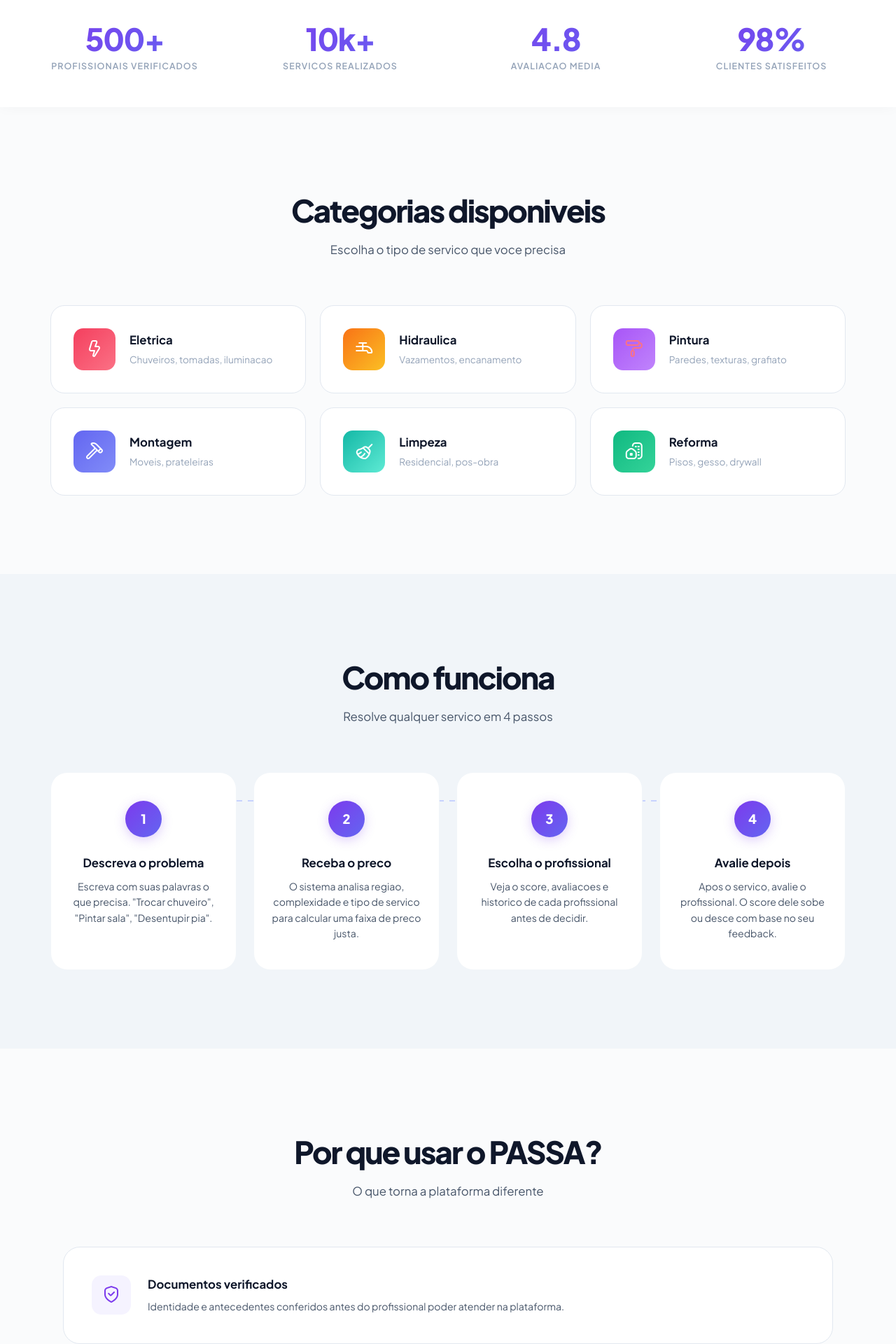
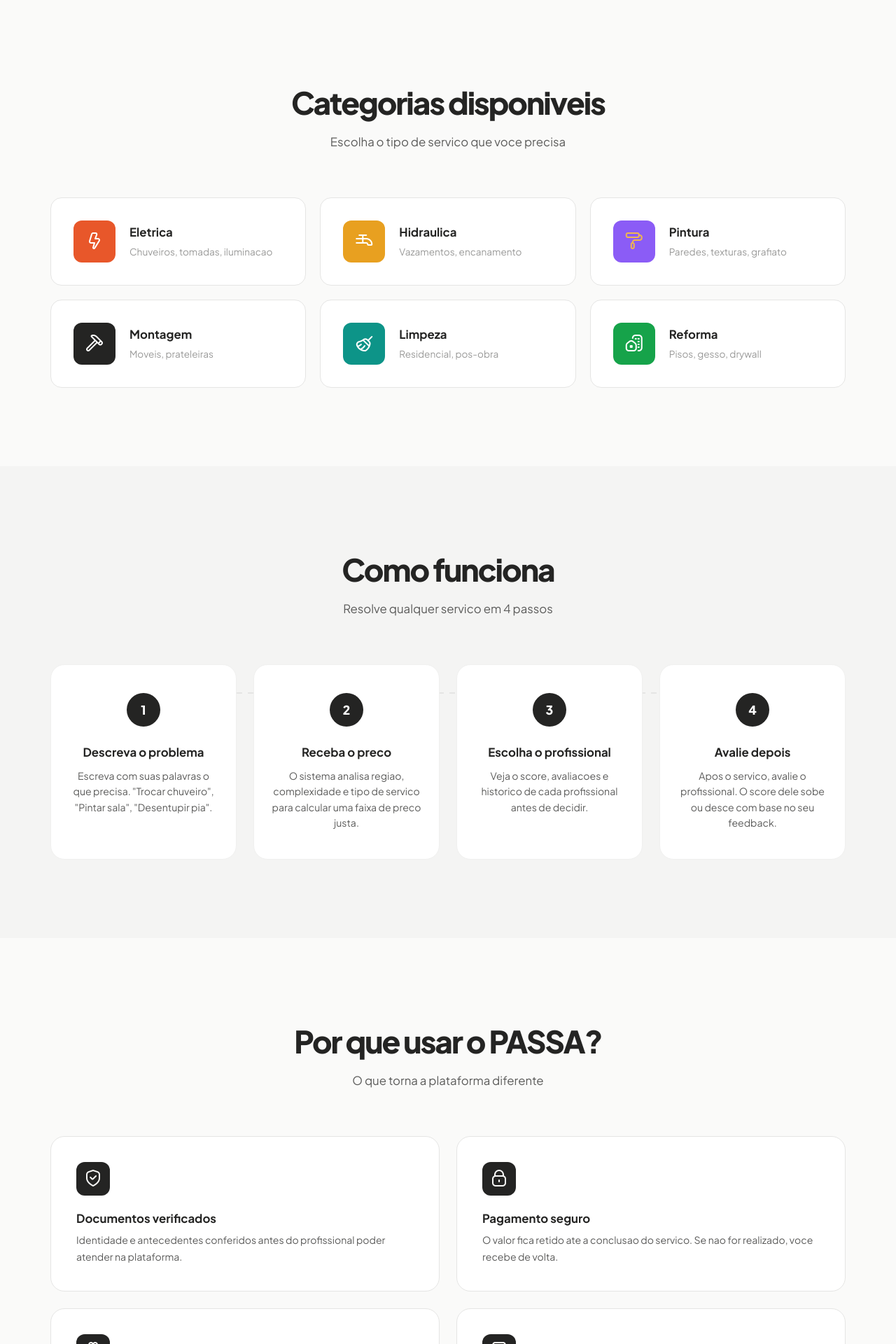
Before and after one commit to Xlonenzo/proscore, a FastAPI app: page / in a window 1280 px wide. Shown: the part 794-2714 px from the top of the page at 70% size. Run offline with FastAPI, Linux system fonts and the light colour scheme.

Commit message:
feat: rebrand with logo identity - video hero, new color palette
- New palette from logo #242423: charcoal primary, amber CTA (#E8A020)
- Hero section with dual 4K video background crossfading every 8s
- Dark overlay matching brand identity
- Media folder served via FastAPI mount
- Icons and logo assets added
- All violet/purple references replaced with brand colors
- Git LFS for video files

Co-Authored-By: Claude Opus 4.6 <noreply@anthropic.com>

```diff
--- a/app.py
+++ b/app.py
@@ -34,6 +34,7 @@ app.add_middleware(
 
 # Static files & templates
 app.mount("/static", StaticFiles(directory="frontend/static"), name="static")
+app.mount("/media", StaticFiles(directory="media"), name="media")
 templates = Jinja2Templates(directory="frontend/templates")
 
 # API routes
--- a/frontend/static/css/style.css
+++ b/frontend/static/css/style.css
@@ -1,37 +1,37 @@
 /* ============================
-   PASSA - Design System v6
+   PASSA - Design System v9
    Passa que resolve
-   Premium Service Platform
+   Brand Identity: #242423
    ============================ */
 
 /* ====== DESIGN TOKENS ====== */
 
 :root {
-    /* Primary - Modern Violet */
-    --primary: #7C3AED;
-    --primary-dark: #5B21B6;
-    --primary-light: #A78BFA;
-    --primary-bg: #F5F3FF;
-
-    /* CTA - Warm Rose */
-    --cta: #F43F5E;
-    --cta-dark: #E11D48;
-    --cta-light: #FB7185;
-    --cta-bg: #FFF1F2;
-
-    /* Accent - Indigo */
-    --accent: #6366F1;
-    --accent-light: #818CF8;
-    --accent-bg: #EEF2FF;
-    --accent-soft: #C7D2FE;
+    /* Primary - Brand Charcoal (from logo) */
+    --primary: #242423;
+    --primary-dark: #1A1A19;
+    --primary-light: #3D3D3C;
+    --primary-bg: #F4F4F3;
+
+    /* CTA - Warm Amber (energy, action) */
+    --cta: #E8A020;
+    --cta-dark: #D4911A;
+    --cta-light: #F0B84D;
+    --cta-bg: #FFF9EB;
+
+    /* Accent - Cool Slate */
+    --accent: #4A4A49;
+    --accent-light: #6B6B6A;
+    --accent-bg: #F4F4F3;
+    --accent-soft: #D4D4D3;
 
     /* Emerald for trust/verified */
     --emerald: #10B981;
     --emerald-bg: #ECFDF5;
 
     /* Amber for warmth */
-    --amber: #F59E0B;
-    --amber-bg: #FFFBEB;
+    --amber: #E8A020;
+    --amber-bg: #FFF9EB;
 
     /* Semantic */
     --success: #10B981;
@@ -41,43 +41,43 @@
     --warning-bg: #FFFBEB;
     --danger: #EF4444;
     --danger-bg: #FEF2F2;
-    --info: #6366F1;
-    --info-bg: #EEF2FF;
-
-    /* Neutrals */
-    --text-primary: #0F172A;
-    --text-secondary: #475569;
-    --text-muted: #94A3B8;
-    --border: #E2E8F0;
-    --border-light: #F1F5F9;
-    --bg: #FAFBFC;
-    --bg-alt: #F1F5F9;
+    --info: #4A4A49;
+    --info-bg: #F4F4F3;
+
+    /* Neutrals (warm tones matching logo) */
+    --text-primary: #242423;
+    --text-secondary: #5C5C5B;
+    --text-muted: #9A9A99;
+    --border: #E5E5E4;
+    --border-light: #F0F0EF;
+    --bg: #FAFAF9;
+    --bg-alt: #F4F4F3;
     --surface: #FFFFFF;
 
-    /* Shadows - refined for premium feel */
-    --shadow-xs: 0 1px 2px rgba(0,0,0,0.03);
-    --shadow-sm: 0 1px 3px rgba(0,0,0,0.05), 0 1px 2px rgba(0,0,0,0.03);
-    --shadow-md: 0 4px 6px -1px rgba(0,0,0,0.06), 0 2px 4px -2px rgba(0,0,0,0.04);
-    --shadow-lg: 0 10px 15px -3px rgba(0,0,0,0.07), 0 4px 6px -4px rgba(0,0,0,0.04);
-    --shadow-xl: 0 20px 25px -5px rgba(0,0,0,0.07), 0 8px 10px -6px rgba(0,0,0,0.03);
-    --shadow-hover: 0 20px 40px -8px rgba(124,58,237,0.18);
-    --shadow-glow: 0 0 40px rgba(124,58,237,0.12);
-    --shadow-purple-glow: 0 8px 32px rgba(124,58,237,0.2), 0 0 0 1px rgba(124,58,237,0.08);
-
-    /* Radii - larger for premium feel */
-    --radius-sm: 10px;
-    --radius: 14px;
-    --radius-lg: 20px;
-    --radius-xl: 24px;
-    --radius-2xl: 32px;
+    /* Shadows */
+    --shadow-xs: 0 1px 2px rgba(0,0,0,0.04);
+    --shadow-sm: 0 1px 3px rgba(0,0,0,0.06), 0 1px 2px rgba(0,0,0,0.04);
+    --shadow-md: 0 4px 8px -1px rgba(0,0,0,0.08), 0 2px 4px -2px rgba(0,0,0,0.04);
+    --shadow-lg: 0 12px 20px -4px rgba(0,0,0,0.08), 0 4px 8px -4px rgba(0,0,0,0.04);
+    --shadow-xl: 0 24px 32px -8px rgba(0,0,0,0.1), 0 8px 12px -6px rgba(0,0,0,0.04);
+    --shadow-hover: 0 20px 40px -8px rgba(36,36,35,0.15);
+    --shadow-glow: none;
+    --shadow-purple-glow: var(--shadow-lg);
+
+    /* Radii */
+    --radius-sm: 8px;
+    --radius: 12px;
+    --radius-lg: 16px;
+    --radius-xl: 20px;
+    --radius-2xl: 28px;
     --radius-full: 9999px;
 
-    /* Transitions - smoother */
+    /* Transitions */
     --ease: cubic-bezier(0.16, 1, 0.3, 1);
     --ease-out: cubic-bezier(0, 0, 0.2, 1);
     --duration: 200ms;
     --transition: var(--duration) var(--ease);
-    --transition-smooth: 0.4s cubic-bezier(0.16, 1, 0.3, 1);
+    --transition-smooth: 0.35s cubic-bezier(0.16, 1, 0.3, 1);
 
     /* Layout */
     --container: 1200px;
@@ -762,46 +748,6 @@ button:focus-visible, a:focus-visible, input:focus-visible, select:focus-visible
 
 /* ====== STATS COUNTER ====== */
 
-.stats-counter {
-    background: var(--surface);
-    box-shadow: 0 -1px 20px rgba(0,0,0,0.04);
-    padding: 3rem 2rem;
-    position: relative;
-    z-index: 2;
-}
-
-.stats-counter-grid {
-    display: grid;
-    grid-template-columns: repeat(4, 1fr);
-    gap: 2rem;
-    max-width: var(--container);
-    margin: 0 auto;
-}
-
-.stats-counter-item {
-    text-align: center;
-}
-
-.stats-counter-number {
-    font-family: var(--font-display);
-    font-size: 2.75rem;
-    font-weight: 800;
-    line-height: 1.1;
-    letter-spacing: -1.5px;
-    background: linear-gradient(135deg, var(--primary), var(--accent));
-    -webkit-background-clip: text;
-    -webkit-text-fill-color: transparent;
-    background-clip: text;
-}
-
-.stats-counter-label {
-    font-size: 0.78rem;
-    color: var(--text-muted);
-    text-transform: uppercase;
-    letter-spacing: 1px;
-    font-weight: 600;
-    margin-top: 0.35rem;
-}
 
 /* ====== CATEGORIES ====== */
 
@@ -878,13 +824,13 @@ button:focus-visible, a:focus-visible, input:focus-visible, select:focus-visible
     z-index: 1;
 }
 
-/* Each category gets its own gradient color */
-.cat-icon.orange::before { background: linear-gradient(135deg, #F43F5E, #FB7185); }
-.cat-icon.coral::before { background: linear-gradient(135deg, #F97316, #FBBF24); }
-.cat-icon.pink::before { background: linear-gradient(135deg, #A855F7, #C084FC); }
-.cat-icon.indigo::before { background: linear-gradient(135deg, #6366F1, #818CF8); }
-.cat-icon.teal::before { background: linear-gradient(135deg, #14B8A6, #5EEAD4); }
-.cat-icon.green::before { background: linear-gradient(135deg, #10B981, #34D399); }
+/* Each category gets its own color */
+.cat-icon.orange::before { background: #E8572A; }
+.cat-icon.coral::before { background: #E8A020; }
+.cat-icon.pink::before { background: #8B5CF6; }
+.cat-icon.indigo::before { background: #242423; }
+.cat-icon.teal::before { background: #0D9488; }
+.cat-icon.green::before { background: #16A34A; }
 
 .cat-card h3 {
     font-family: var(--font-display);
@@ -919,8 +865,8 @@ button:focus-visible, a:focus-visible, input:focus-visible, select:focus-visible
     height: 2px;
     background: repeating-linear-gradient(
         90deg,
-        var(--accent-soft) 0px,
-        var(--accent-soft) 8px,
+        var(--border) 0px,
+        var(--border) 8px,
         transparent 8px,
         transparent 16px
     );
@@ -944,18 +890,17 @@ button:focus-visible, a:focus-visible, input:focus-visible, select:focus-visible
 }
 
 .step-number {
-    width: 52px; height: 52px;
+    width: 48px; height: 48px;
     border-radius: var(--radius-full);
-    background: linear-gradient(135deg, var(--primary), var(--accent));
+    background: var(--text-primary);
     color: var(--surface);
     display: flex;
     align-items: center;
     justify-content: center;
     font-family: var(--font-display);
-    font-size: 1.15rem;
+    font-size: 1.1rem;
     font-weight: 800;
     margin: 0 auto 1.5rem;
-    box-shadow: 0 4px 16px rgba(124,58,237,0.25);
 }
 
 .step-card h3 {
@@ -977,47 +922,43 @@ button:focus-visible, a:focus-visible, input:focus-visible, select:focus-visible
 .features-grid {
     display: grid;
     grid-template-columns: repeat(2, 1fr);
-    gap: 1.25rem;
-}
-
-.features-grid .feature-card:first-child {
-    grid-column: span 2;
+    gap: 1.5rem;
 }
 
 .feature-card {
     background: var(--surface);
-    padding: 2.5rem;
+    padding: 2.25rem;
     border-radius: var(--radius-xl);
     transition: all var(--transition-smooth);
     text-align: left;
     border: 1px solid var(--border);
     display: flex;
-    gap: 1.5rem;
-    align-items: flex-start;
+    flex-direction: column;
+    gap: 1.25rem;
 }
 
 .feature-card:hover {
-    box-shadow: var(--shadow-purple-glow);
-    transform: scale(1.01);
-    border-color: var(--primary-light);
+    box-shadow: var(--shadow-lg);
+    transform: translateY(-3px);
+    border-color: var(--border);
 }
 
 .feature-icon {
-    width: 56px; height: 56px;
+    width: 48px; height: 48px;
     display: flex;
     align-items: center;
     justify-content: center;
-    font-size: 1.5rem;
+    font-size: 1.3rem;
     flex-shrink: 0;
     border-radius: var(--radius);
-    background: var(--primary-bg);
-    color: var(--primary);
+    background: #242423;
+    color: #F8F8F7;
 }
 
 .feature-card h3 {
     font-family: var(--font-display);
     font-size: 1.05rem;
-    margin-bottom: 0.4rem;
+    margin-bottom: 0.35rem;
     color: var(--text-primary);
     font-weight: 700;
 }
--- a/frontend/templates/base.html
+++ b/frontend/templates/base.html
@@ -10,7 +10,7 @@
     <link href="https://fonts.googleapis.com/css2?family=Plus+Jakarta+Sans:ital,wght@0,300;0,400;0,500;0,600;0,700;0,800&display=swap" rel="stylesheet">
     <link rel="stylesheet" href="https://cdn.jsdelivr.net/npm/@flaticon/flaticon-uicons@3.3.1/css/regular/rounded.css">
     <link rel="stylesheet" href="https://cdn.jsdelivr.net/npm/@flaticon/flaticon-uicons@3.3.1/css/solid/rounded.css">
-    <link rel="stylesheet" href="/static/css/style.css?v=6">
+    <link rel="stylesheet" href="/static/css/style.css?v=9">
 </head>
 <body>
     <a href="#main-content" class="skip-link">Ir para conteudo principal</a>
--- a/frontend/templates/index.html
+++ b/frontend/templates/index.html
@@ -5,6 +5,14 @@
 {% block content %}
 <!-- HERO -->
 <section class="hero" aria-labelledby="hero-heading">
+    <div class="hero-video-bg">
+        <video id="hero-vid-1" autoplay muted loop playsinline>
+            <source src="/media/6035907_Hands_Screwdriver_3840x2160.mp4" type="video/mp4">
+        </video>
+        <video id="hero-vid-2" autoplay muted loop playsinline>
+            <source src="/media/5998100_People_Person_3840x2160.mp4" type="video/mp4">
+        </video>
+    </div>
     <div class="hero-content">
         {% if usuario and usuario.tipo == 'cliente' %}
         <!-- HERO LOGADO: fluxo Uber-like -->
@@ -143,27 +151,6 @@
     </div>
 </section>
 
-<!-- STATS COUNTER -->
-<section class="stats-counter reveal">
-    <div class="stats-counter-grid">
-        <div class="stats-counter-item reveal reveal-delay-1">
-            <div class="stats-counter-number">500+</div>
-            <div class="stats-counter-label">Profissionais verificados</div>
-        </div>
-        <div class="stats-counter-item reveal reveal-delay-2">
-            <div class="stats-counter-number">10k+</div>
-            <div class="stats-counter-label">Servicos realizados</div>
-        </div>
-        <div class="stats-counter-item reveal reveal-delay-3">
-            <div class="stats-counter-number">4.8</div>
-            <div class="stats-counter-label">Avaliacao media</div>
-        </div>
-        <div class="stats-counter-item reveal reveal-delay-4">
-            <div class="stats-counter-number">98%</div>
-            <div class="stats-counter-label">Clientes satisfeitos</div>
-        </div>
-    </div>
-</section>
 
 <!-- CATEGORIES -->
 <section class="section" aria-labelledby="categories">
@@ -264,8 +251,8 @@
     <h2 class="section-title reveal" id="why-passa">Por que usar o PASSA?</h2>
     <p class="section-subtitle reveal reveal-delay-1">O que torna a plataforma diferente</p>
 
-    <div class="features-grid" style="max-width:1100px;margin:0 auto">
-        <div class="feature-card feature-card-large reveal reveal-delay-1">
+    <div class="features-grid">
+        <div class="feature-card reveal reveal-delay-1">
             <div class="feature-icon" aria-hidden="true">
                 <i class="fi fi-rr-shield-check"></i>
             </div>
@@ -350,3 +337,33 @@
     </section>
 </div>
 {% endblock %}
+
+{% block scripts %}
+<script>
+// Hero video crossfade
+(function() {
+    const v1 = document.getElementById('hero-vid-1');
+    const v2 = document.getElementById('hero-vid-2');
+    if (!v1 || !v2) return;
+
+    let active = 1;
+    const FADE = 1500;
+    const HOLD = 8000;
+
+    v1.style.transition = 'opacity ' + FADE + 'ms ease';
+    v2.style.transition = 'opacity ' + FADE + 'ms ease';
+
+    setInterval(function() {
+        if (active === 1) {
+            v1.style.opacity = '0';
+            v2.style.opacity = '1';
+            active = 2;
+        } else {
+            v1.style.opacity = '1';
+            v2.style.opacity = '0';
+            active = 1;
+        }
+    }, HOLD);
+})();
+</script>
+{% endblock %}
```
Also changed, not shown: other parts of frontend/static/css/style.css (+90 -172 lines), icon/Frame 1.png (added), icon/Frame 1.svg (added), 3 other files.
